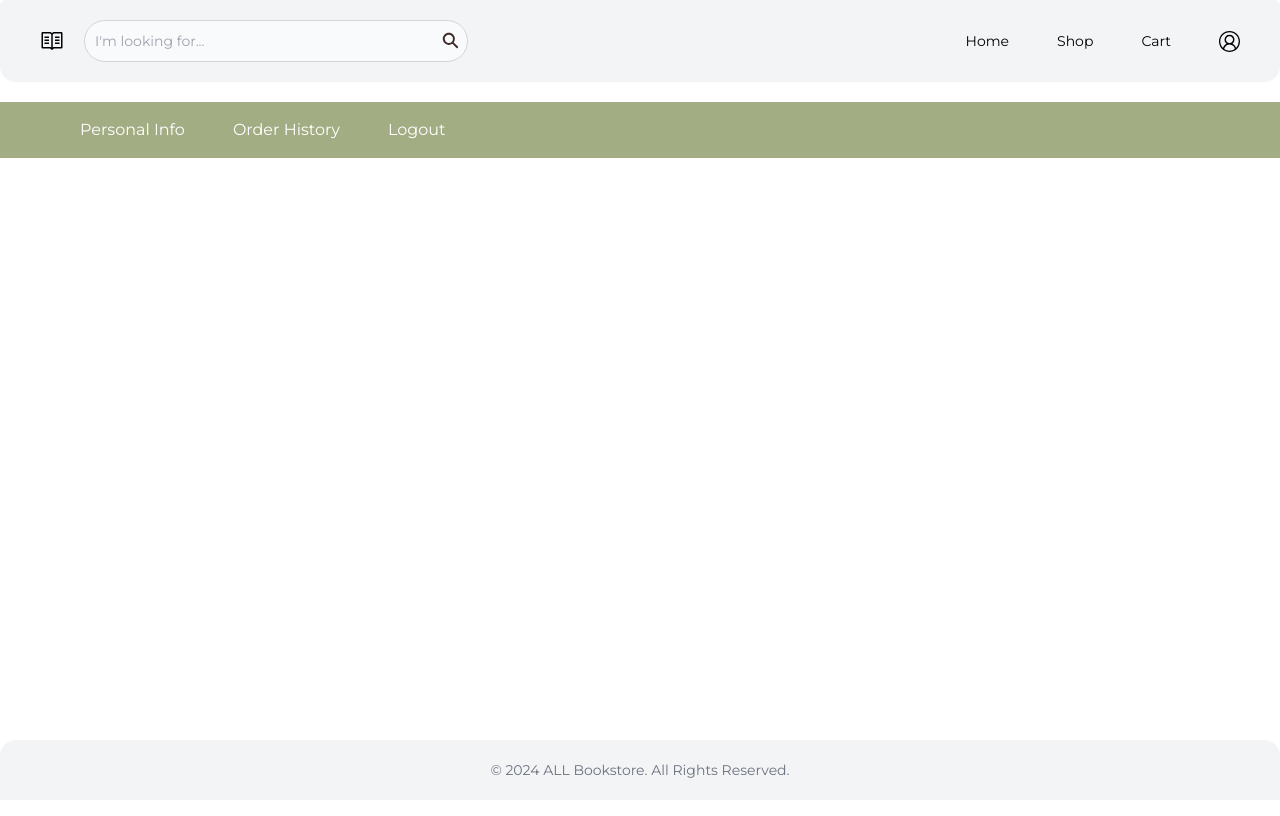
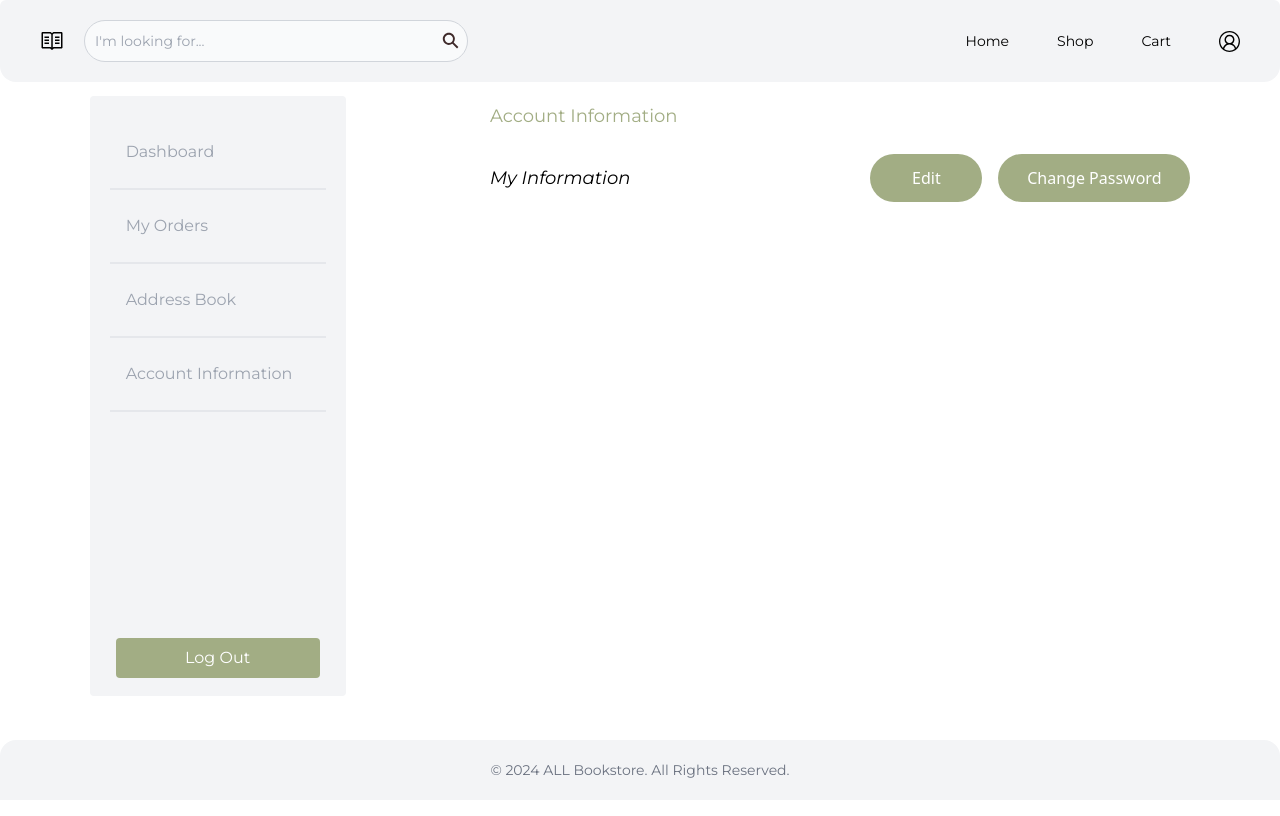
Before and after one commit to isabellelbgn/all-bookstore, a React (Vite) app in the folder frontend/: page /customer/dashboard in a window 1280 px wide. Shown: the top 816 px of the page. Built offline with nearby package versions, Linux system fonts and the light colour scheme.

Commit message:
Add Address Book Page + Edit konti Sidebar huhu

```diff
--- a/frontend/src/components/Containers/CategoryContainer.jsx
+++ b/frontend/src/components/Containers/CategoryContainer.jsx
@@ -1,7 +1,7 @@
 import React from "react";
 import { Link } from "react-router-dom";
 import { SecondaryButton } from "../Buttons/SecondaryButton";
-import logo from "../Images/PrideandPrejudice.jpeg";
+import logo from "../images/PrideandPrejudice.jpeg";
 
 const CategoryContainer = (props) => {
   return (
--- a/frontend/src/components/Header.jsx
+++ b/frontend/src/components/Header.jsx
@@ -1,6 +1,6 @@
 import React, { useState } from "react";
-import Chae from "./Images/Chae.jpg";
-import Logo from "./Images/PrideandPrejudice.jpeg";
+import Chae from "./images/Chae.jpg";
+import Logo from "./images/PrideandPrejudice.jpeg";
 
 export const Header = () => {
   const [currentImageIndex, setCurrentImageIndex] = useState(0);
--- a/frontend/src/components/Sidebar.jsx
+++ b/frontend/src/components/Sidebar.jsx
@@ -2,7 +2,7 @@ import React from 'react'
 
 const Sidebar = () => {
   return (
-    <div class="bg-gray-100 text-white w-64 fixed top-4 left-4 h-3/4 flex flex-col justify-between rounded p-2.5">
+    <div class="bg-gray-100 text-white w-64 top-4 fixed h-3/4 flex flex-col justify-between rounded p-2.5 mt-20">
 
         <div class="flex flex-col bg-gray-100 font-montserrat border-spacing-4 p-2.5">
             <a href="#" class="px-4 py-6 text-gray-400 border-b-2">Dashboard</a>
--- a/frontend/src/main.jsx
+++ b/frontend/src/main.jsx
@@ -24,6 +24,7 @@ import Logout from "./pages/Customer/Logout";
 import Dashboard from "./pages/Customer/Dashboard";
 import Orders from "./pages/Customer/Orders";
 import Cart from "./pages/Customer/Cart";
+import AddressBook from "./pages/Customer/AddressBook";
 
 const router = createBrowserRouter([
   {
@@ -82,11 +83,6 @@ const router = createBrowserRouter([
     errorElement: <NotFound />,
   },
   {
-    path: "/customer/dashboard",
-    element: <Dashboard />,
-    errorElement: <NotFound />,
-  },
-  {
     path: "/customer/orders",
     element: <Orders />,
     errorElement: <NotFound />,
@@ -96,6 +92,11 @@ const router = createBrowserRouter([
     element: <Cart />,
     errorElement: <NotFound />,
   },
+  {
+    path: "/customer/dashboard",
+    element: <AddressBook />,
+    errorElement: <NotFound />
+  }
 ]);
 
 ReactDOM.createRoot(document.getElementById("root")).render(
--- /dev/null
+++ b/frontend/src/pages/Customer/AddressBook.jsx
@@ -0,0 +1,34 @@
+import React from "react";
+import Navigation from "../../components/Main Components/Navigation";
+import Footer from "../../components/Main Components/Footer";
+import Sidebar from "../../components/Sidebar";
+import { PrimaryButton } from "../../components/Buttons/PrimaryButton";
+import { PageTemplate } from "../../components/Main Components/PageTemplate";
+
+const AddressBook = () => {
+  return (
+    <>
+      <Navigation />
+      <PageTemplate >
+      <div className="grid grid-cols-3 gap-1">
+      <div> <Sidebar /> </div>
+        <div className=" col-span-2 ml-8">
+        <div className="text-lg font-montserrat text-green-50 mb-6"> Account Information</div>
+          <div className="flex justify-between items-center">
+            <div className="text-lg font-montserrat italic mr-56">My Information</div>
+            <div className="flex">
+              <PrimaryButton className="w-28 ml-4">Edit</PrimaryButton>
+              <PrimaryButton className="w-48 ml-4">Change Password</PrimaryButton>
+            </div>
+          </div>
+
+        </div>
+      </div>
+      </PageTemplate>
+        <Footer />
+
+    </>
+  )
+}
+
+export default AddressBook
```
